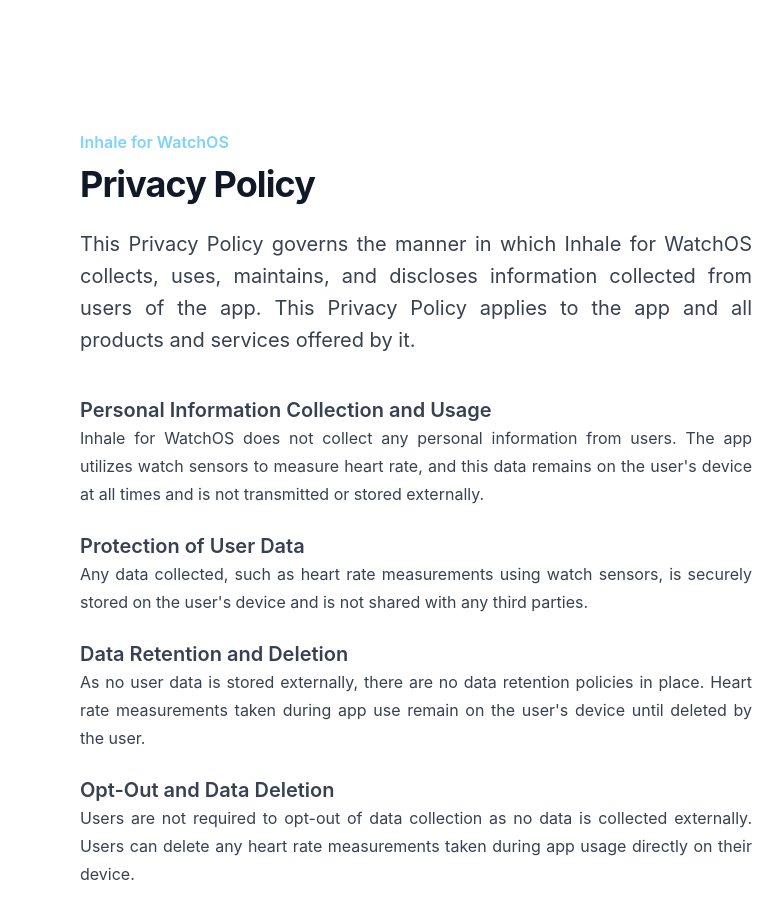
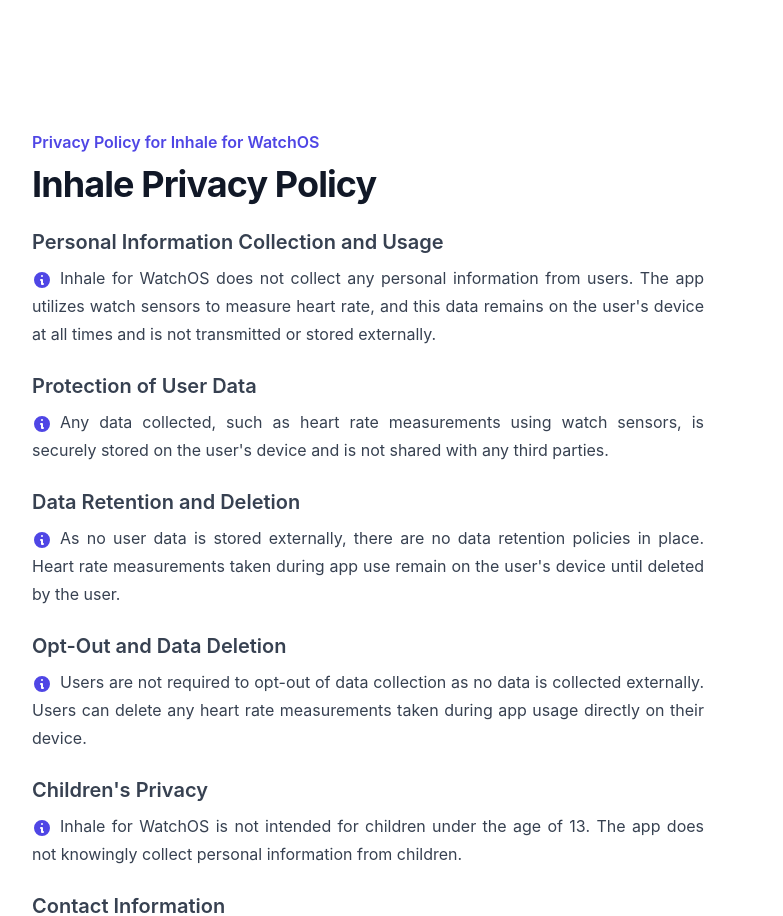
Before and after one commit to ToniRealp/tonirealp.com, a Next.js app: page /inhale/privacy-policy in a window 1280 px wide. Shown: the top 916 px of the page, without its empty margins (224-1007 px from the left). Built offline with nearby package versions, Linux system fonts and the light colour scheme.

Commit message:
Fix build issues

```diff
--- a/src/pages/inhale/privacy-policy.tsx
+++ b/src/pages/inhale/privacy-policy.tsx
@@ -1,35 +1,50 @@
 import React from 'react';
-import { CheckCircleIcon, InformationCircleIcon } from '@heroicons/react/solid';
+import { InformationCircleIcon } from '@heroicons/react/solid';
+
+
+
 
 const PrivacyPolicy = () => {
+    const today = "2024-06-29"
+
     return (
         <div className="bg-white px-6 py-32 lg:px-8">
-            <div className="mx-auto max-w-2xl text-base leading-7 text-gray-700 text-justify">
-                <p className="text-base font-semibold leading-7 text-sky-300">Inhale for WatchOS</p>
-                <h1 className="mt-2 text-3xl font-bold tracking-tight text-gray-900 sm:text-4xl">Privacy Policy</h1>
+            <div className="mx-auto max-w-3xl text-base leading-7 text-gray-700 text-justify">
+                <p className="text-base font-semibold leading-7 text-indigo-600">Privacy Policy for Inhale for WatchOS</p>
+                <h1 className="mt-2 text-3xl font-bold tracking-tight text-gray-900 sm:text-4xl">Inhale Privacy Policy</h1>
 
-                <p className="mt-6 text-xl leading-8">This Privacy Policy governs the manner in which Inhale for WatchOS collects, uses, maintains, and discloses information collected from users of the app. This Privacy Policy applies to the app and all products and services offered by it.</p>
+                <div className="mt-6 max-w-2xl">
+                    <div className="flex items-center mb-2">
+                        <h2 className="text-xl font-semibold">Personal Information Collection and Usage</h2>
+                    </div>
+                    <p><InformationCircleIcon className="h-5 w-5 inline-block text-indigo-600 mr-2" />Inhale for WatchOS does not collect any personal information from users. The app utilizes watch sensors to measure heart rate, and this data remains on the user's device at all times and is not transmitted or stored externally.</p>
 
-                <div className="mt-10 max-w-2xl">
-                    <h2 className="text-xl font-semibold">Personal Information Collection and Usage</h2>
-                    <p className="mb-4">Inhale for WatchOS does not collect any personal information from users. The app utilizes watch sensors to measure heart rate, and this data remains on the user's device at all times and is not transmitted or stored externally.</p>
+                    <div className="flex items-center mt-6 mb-2">
+                        <h2 className="text-xl font-semibold">Protection of User Data</h2>
+                    </div>
+                    <p><InformationCircleIcon className="h-5 w-5 inline-block text-indigo-600 mr-2" />Any data collected, such as heart rate measurements using watch sensors, is securely stored on the user's device and is not shared with any third parties.</p>
 
-                    <h2 className="text-xl font-semibold mt-6">Protection of User Data</h2>
-                    <p className="mb-4">Any data collected, such as heart rate measurements using watch sensors, is securely stored on the user's device and is not shared with any third parties.</p>
+                    <div className="flex items-center mt-6 mb-2">
+                        <h2 className="text-xl font-semibold">Data Retention and Deletion</h2>
+                    </div>
+                    <p><InformationCircleIcon className="h-5 w-5 inline-block text-indigo-600 mr-2" />As no user data is stored externally, there are no data retention policies in place. Heart rate measurements taken during app use remain on the user's device until deleted by the user.</p>
 
-                    <h2 className="text-xl font-semibold mt-6">Data Retention and Deletion</h2>
-                    <p className="mb-4">As no user data is stored externally, there are no data retention policies in place. Heart rate measurements taken during app use remain on the user's device until deleted by the user.</p>
+                    <div className="flex items-center mt-6 mb-2">
+                        <h2 className="text-xl font-semibold">Opt-Out and Data Deletion</h2>
+                    </div>
+                    <p><InformationCircleIcon className="h-5 w-5 inline-block text-indigo-600 mr-2" />Users are not required to opt-out of data collection as no data is collected externally. Users can delete any heart rate measurements taken during app usage directly on their device.</p>
 
-                    <h2 className="text-xl font-semibold mt-6">Opt-Out and Data Deletion</h2>
-                    <p className="mb-4">Users are not required to opt-out of data collection as no data is collected externally. Users can delete any heart rate measurements taken during app usage directly on their device.</p>
+                    <div className="flex items-center mt-6 mb-2">
+                        <h2 className="text-xl font-semibold">Children's Privacy</h2>
+                    </div>
+                    <p><InformationCircleIcon className="h-5 w-5 inline-block text-indigo-600 mr-2" />Inhale for WatchOS is not intended for children under the age of 13. The app does not knowingly collect personal information from children.</p>
 
-                    <h2 className="text-xl font-semibold mt-6">Children's Privacy</h2>
-                    <p className="mb-4">Inhale for WatchOS is not intended for children under the age of 13. The app does not knowingly collect personal information from children.</p>
+                    <div className="flex items-center mt-6 mb-2">
+                        <h2 className="text-xl font-semibold">Contact Information</h2>
+                    </div>
+                    <p><InformationCircleIcon className="h-5 w-5 inline-block text-indigo-600 mr-2" />If you have any questions about this Privacy Policy, please contact us at <a href="mailto:tonirealp@gmail.com" className="text-indigo-600">tonirealp@gmail.com</a>.</p>
 
-                    <h2 className="text-xl font-semibold mt-6">Contact Information</h2>
-                    <p className="mb-4">If you have any questions about this Privacy Policy, please contact us at <a href="mailto:tonirealp@gmail.com" className="text-indigo-600">tonirealp@gmail.com</a>.</p>
-
-                    <p className="mt-6">This Privacy Policy was last updated on 29/06/2024.</p>
+                    <p className="mt-6 font-bold">This Privacy Policy was last updated on {today}.</p>
                 </div>
             </div>
         </div>
```
